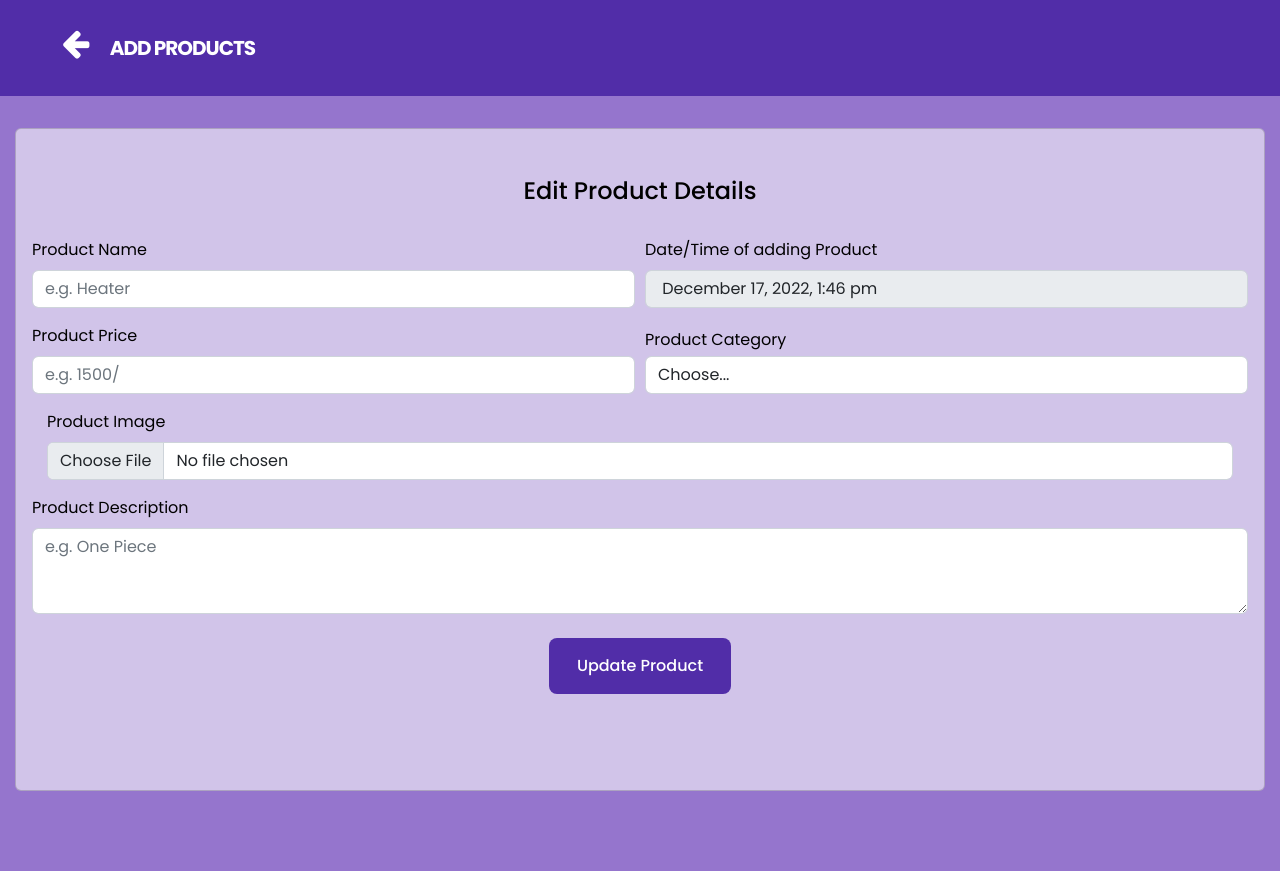
After one commit to samreen32/E-InstallmentApplication_Project, a PHP site: page /updateProduct.php?id=1 in a window 1280 px wide. The commit adds this page. Run offline with PHP 8.4, Linux system fonts and the light colour scheme; data that the repository does not hold is empty; some libraries are stand-ins or nearby versions.

Commit message:
update product completed

```diff
--- a/database.php
+++ b/database.php
@@ -77,7 +77,15 @@ class Database{
 	}
 
 
-
+	public function updateProduct($product_name, $product_price, $product_img, $product_category, $product_descr, $id){
+		$sql = "UPDATE add_products SET product_name='$product_name', product_price='$product_price', product_img='$product_img', product_category='$product_category', product_descr='$product_descr' WHERE id=$id";
+		$res = mysqli_query($this->connection, $sql);
+		if($res){
+			return true;
+		}else{
+			return false;
+		}
+	}
 
 
 
--- /dev/null
+++ b/updateProduct.php
@@ -0,0 +1,208 @@
+<?php
+session_start();
+
+ require_once('database.php');
+ $id = $_GET['id'];
+ $res = $database->viewProducts($id);
+ $r = mysqli_fetch_assoc($res);
+
+ if(isset($_REQUEST['update_product']) && isset($_FILES['product_img'])){
+
+	 $product_name = $database->sanitize($_POST['product_name']);
+     $product_price = $database->sanitize($_POST['product_price']);
+     $product_category = $database->sanitize($_POST['product_category']);
+     $product_descr = $database->sanitize($_POST['product_descr']);
+
+     $old_product_img = $_POST['old_product_img'];
+	 $new_product_img = $database->sanitize($_FILES['product_img']['name']);
+     $tmp_name = $_FILES['product_img']['tmp_name'];
+
+    //check and if not select new img keep old one.
+    if($new_product_img != ''){
+        $update_filename = $new_product_img;
+    }
+    else{
+        $update_filename = $old_product_img;
+    }
+
+    $res = $database->updateProduct($product_name, $product_price, $update_filename, $product_category, $product_descr, $id);
+    if($res){
+        move_uploaded_file($tmp_name, "upload/".$new_product_img);
+        unlink("upload/".$old_product_img);     //replace old with new img.
+        $_SESSION['status'] = "<h6>Product Updated succcessfully.</h6>";
+
+    }else{
+        $_SESSION['status'] = "<h6>Product not updated.</h6>";
+
+    }
+
+}
+?>
+
+
+<!DOCTYPE html>
+<html lang="en">
+
+<head>
+    <!-- Required meta tags -->
+    <meta charset="utf-8">
+    <meta name="viewport" content="width=device-width, initial-scale=1, shrink-to-fit=no">
+
+
+    <!--=============== REMIX ICONS ===============-->
+    <link href="https://cdn.jsdelivr.net/npm/remixicon@2.5.0/fonts/remixicon.css" rel="stylesheet">
+
+    <!-- Bootstrap CSS -->
+    <link rel="stylesheet" href="https://cdn.jsdelivr.net/npm/bootstrap@4.0.0/dist/css/bootstrap.min.css"
+        integrity="sha384-Gn5384xqQ1aoWXA+058RXPxPg6fy4IWvTNh0E263XmFcJlSAwiGgFAW/dAiS6JXm" crossorigin="anonymous">
+
+    <link href="https://cdn.jsdelivr.net/npm/bootstrap@5.2.3/dist/css/bootstrap.min.css" rel="stylesheet"
+        integrity="sha384-rbsA2VBKQhggwzxH7pPCaAqO46MgnOM80zW1RWuH61DGLwZJEdK2Kadq2F9CUG65" crossorigin="anonymous">
+
+    <link rel="stylesheet" href="node_modules/bootstrap/dist/css/bootstrap.min.css">
+    <link rel="stylesheet" href="node_modules/font-awesome/css/font-awesome.min.css">
+    <link rel="stylesheet" href="node_modules/bootstrap-social/bootstrap-social.css">
+    <!--=============== CSS ===============-->
+    <link rel="stylesheet" href="assets/css/styles.css">
+    <title>Customer Installment-Application</title>
+
+
+</head>
+
+
+<body>
+
+
+    <!-- header -->
+    <div class="container my-5">
+        <div class="nav__bar">
+            <nav class="navbar navbar-dark navbar-expand-sm fixed-top">
+                <div class="container-fluid my-3" style="margin-left: 30px;">
+                    <span style="margin-left: 20px">
+                        <a type="button" style="color: white;" href="./viewProduct.php">
+                            <i class="fa fa-arrow-left fa-2x" aria-hidden="true"></i></a>
+                        <a class="navbar-brand nav__logo mx-3 my-1" href="#">Add Products</a>
+                    </span>
+
+                    <button class="navbar-toggler" type="button" data-bs-toggle="collapse"
+                        data-bs-target="#navbarSupportedContent" aria-controls="navbarSupportedContent"
+                        aria-expanded="false" aria-label="Toggle navigation">
+                        <span class="navbar-toggler-icon"></span>
+                    </button>
+
+                </div>
+            </nav>
+        </div>
+    </div>
+
+
+    <!--Body -->
+    <div class="main" style="background-color: #9575CD;">
+        <div class="row my-5">
+            <div class="col my-3">
+                <div class="col">
+                    <?php
+                        if(isset($_SESSION['status']) && $_SESSION != ''){
+                    ?>
+                    <div class="alert alert-success alert-dismissible fade show" role="alert">
+                        <strong>Success!</strong><?php echo $_SESSION['status']; ?>
+                        <button type="button" class="btn-close" data-bs-dismiss="alert" aria-label="Close"></button>
+                    </div>
+
+                    <?php
+                       unset($_SESSION['status']);
+                        }
+                    ?>
+
+                    <div class="row row-header my-3">
+                        <div class="card modal-body" style="width: 90rem;">
+                            <div class="my-5 mx-3">
+
+                                <form method="post" enctype="multipart/form-data">
+                                    <h4 style="color: black; text-align: center">Edit Product Details</h4><br />
+                                    <div class="form-row">
+                                        <div class="form-group col-md-6">
+                                            <label for="product_name">Product Name</label>
+                                            <input type="text" class="form-control" id="product_name"
+                                                value="<?php echo $r['product_name'] ?>" name="product_name"
+                                                placeholder="e.g. Heater">
+                                        </div>
+                                        <div class="form-group col-md-6">
+                                            <label for="cur_date_time">Date/Time of adding Product</label>
+                                            <input type="text" class="form-control" name="cur_date_time"
+                                                id="cur_date_time"
+                                                value=" <?php date_default_timezone_set('Asia/Karachi'); $date = date('F j, Y, g:i a', time()); echo $date;?>"
+                                                readonly="readonly">
+                                        </div>
+                                    </div>
+                                    <div class="form-row">
+                                        <div class="form-group col-md-6">
+                                            <label for="product_price">Product Price</label>
+                                            <input class="form-control" id="product_price" rows="3"
+                                                value="<?php echo $r['product_price'] ?>" placeholder="e.g. 1500/"
+                                                name="product_price" />
+                                        </div>
+                                        <div class="form-group col-md-6">
+                                            <label class="my-1 mr-2" for="product_category">Product Category</label>
+                                            <select class="form-control" id="product_category" name="product_category">
+                                                <option>Choose...</option>
+                                                <option value="Electric"
+                                                    <?php if($r['product_category'] == 'Electric'){ echo "selected";} ?>>
+                                                    Electric</option>
+                                                <option value="Furniture"
+                                                    <?php if($r['product_category'] == 'Furniture'){ echo "selected";} ?>>
+                                                    Furniture</option>
+                                                <option value="Cosmatic"
+                                                    <?php if($r['product_category'] == 'Cosmatic'){ echo "selected";} ?>>
+                                                    Cosmatic</option>
+                                                <option value="Clothing"
+                                                    <?php if($r['product_category'] == 'Clothing'){ echo "selected";} ?>>
+                                                    Clothing</option>
+                                            </select>
+                                        </div>
+                                    </div>
+                                    <div class="form-group col-md-12">
+                                        <label for="product_img">Product Image</label>
+                                        <input type="file" class="form-control" name="product_img" id="product_img">
+                                        <input type="hidden" value="<?php echo $r['product_img'] ?>"
+                                            class="form-control" name="old_product_img">
+                                    </div>
+                                    <div class="form-group">
+                                        <label for="product_descr">Product Description</label>
+                                        <textarea class="form-control" id="product_descr" rows="3"
+                                            placeholder="e.g. One Piece"
+                                            name="product_descr"><?php echo $r['product_descr'] ?></textarea>
+                                    </div>
+                                    <button type="submit" style="display: flex; margin: auto;"
+                                        class="button button--flex my-4" name="update_product">Update
+                                        Product</button>
+                                </form>
+                                <br>
+                            </div>
+                        </div>
+                    </div>
+                </div>
+            </div>
+        </div>
+    </div>
+
+
+</body>
+
+<!-- jQuery first, then Popper.js, then Bootstrap JS -->
+<script src="https://cdn.jsdelivr.net/npm/bootstrap@5.2.3/dist/js/bootstrap.bundle.min.js"
+    integrity="sha384-kenU1KFdBIe4zVF0s0G1M5b4hcpxyD9F7jL+jjXkk+Q2h455rYXK/7HAuoJl+0I4" crossorigin="anonymous">
+</script>
+<script src="https://code.jquery.com/jquery-3.2.1.slim.min.js"
+    integrity="sha384-KJ3o2DKtIkvYIK3UENzmM7KCkRr/rE9/Qpg6aAZGJwFDMVNA/GpGFF93hXpG5KkN" crossorigin="anonymous">
+</script>
+<script src="https://cdn.jsdelivr.net/npm/popper.js@1.12.9/dist/umd/popper.min.js"
+    integrity="sha384-ApNbgh9B+Y1QKtv3Rn7W3mgPxhU9K/ScQsAP7hUibX39j7fakFPskvXusvfa0b4Q" crossorigin="anonymous">
+</script>
+<script src="https://cdn.jsdelivr.net/npm/bootstrap@4.0.0/dist/js/bootstrap.min.js"
+    integrity="sha384-JZR6Spejh4U02d8jOt6vLEHfe/JQGiRRSQQxSfFWpi1MquVdAyjUar5+76PVCmYl" crossorigin="anonymous">
+</script>
+<script src="assets/js/scripts.js"></script>
+
+
+</html>
```
Also changed, not shown: addProducts.php (+4 -14 lines), viewProduct.php (+1 -7 lines), upload/IMG-63a5aafe725fc7.13098423.jpg (deleted), upload/IMG-63a5aba63c9a70.53552206.jpg (deleted), upload/eyeKit.jpg (renamed from upload/IMG-63a5ab40eb3810.45589510.jpg), upload/furniture.jpg (added), upload/kurta.jpg (renamed from upload/IMG-63a5abe7e3bbc2.85601425.jpg), 1 other file.
